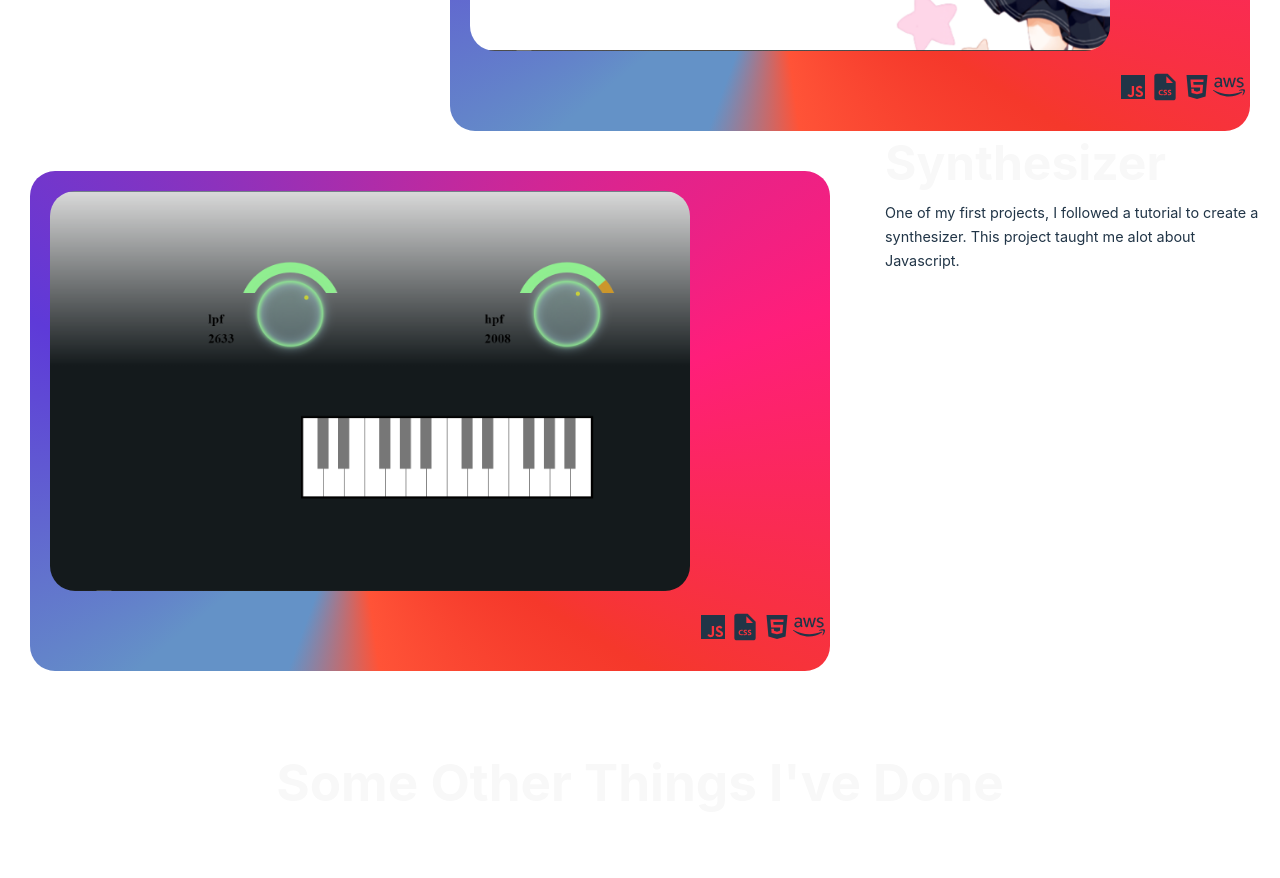
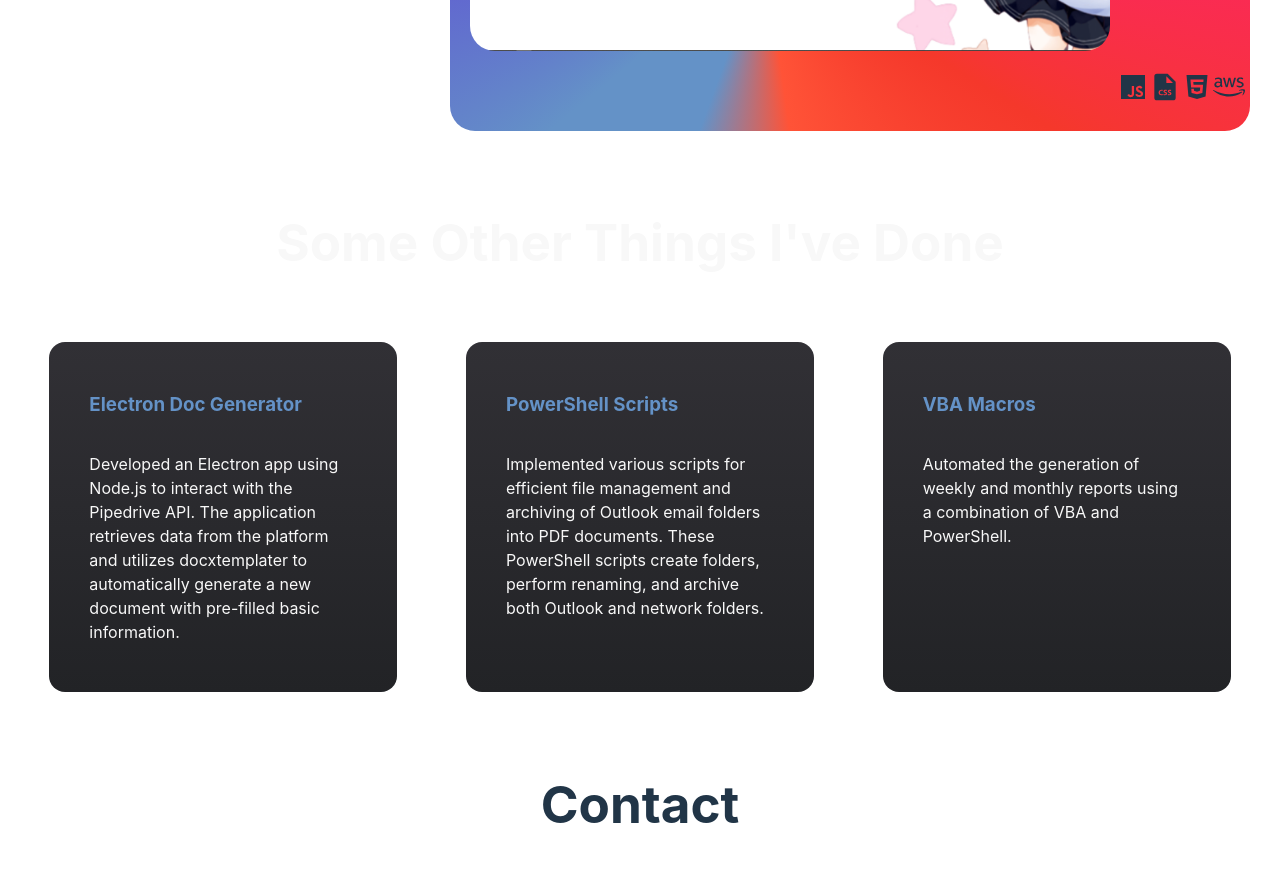
Before and after one commit to aboussenane/AdelJS-Portfolio, a React (Vite) app: page / in a window 1280 px wide. Shown: the part 3420-4298 px from the top of the page. Built offline with nearby package versions, Linux system fonts and the light colour scheme.

Commit message:
Removed one project

```diff
--- a/src/components/Project.jsx
+++ b/src/components/Project.jsx
@@ -63,24 +63,7 @@ function Project() {
 
             </div>
         </div>
-        <div className="project-container-left" >
-        <div className="project-info-container">
-            <a id="title-link" href="https://main.d1vi2cr9xyhyhw.amplifyapp.com/" target="_blank" rel="noopener noreferrer">
 
-                <div className="project-info" id='web-synth' alt="Web Synth Site Image">
-
-                </div>
-                </a>
-
-                <div className='project-icons'><BiLogoJavascript id='project-icon'/><BiSolidFileCss id='project-icon'/><BiLogoHtml5 id='project-icon'/><SiAmazonaws id='project-icon'/></div>
-
-            </div>
-            <div className="project-title">
-            <a id="title-link" href="https://main.d1vi2cr9xyhyhw.amplifyapp.com/" target="_blank" rel="noopener noreferrer">Synthesizer</a>
-                <p id='description'>One of my first projects, I followed a tutorial to create a synthesizer. This project taught me alot about Javascript.</p>
-            </div>
-
-        </div>
     </>
   )
 }
```
